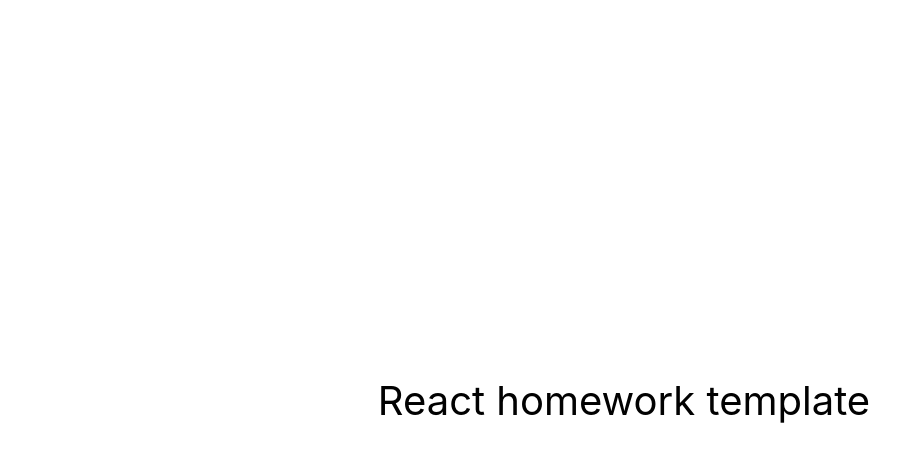
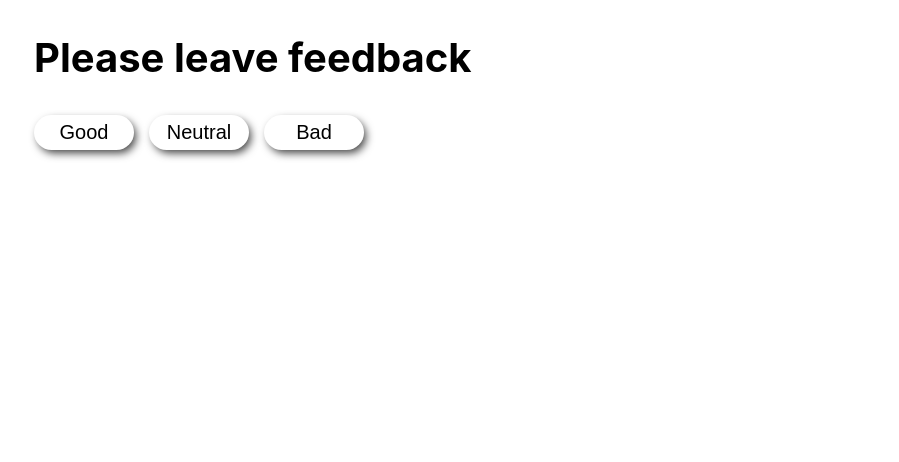
Before and after one commit to Vovap1991/goit-react-hw-02-feedback, a React (Create React App) app: page / in a window 1280 px wide. Shown: the top 462 px of the page, without its empty margins (16-915 px from the left). Built offline with nearby package versions, Linux system fonts and the light colour scheme.

Commit message:
Step 1, part 1 feedback function is done

```diff
--- a/package.json
+++ b/package.json
@@ -10,6 +10,7 @@
     "react": "^18.1.0",
     "react-dom": "^18.1.0",
     "react-scripts": "5.0.1",
+    "styled-components": "^6.0.7",
     "web-vitals": "^2.1.3"
   },
   "scripts": {
--- a/src/components/App.jsx
+++ b/src/components/App.jsx
@@ -1,16 +1,26 @@
-export const App = () => {
-  return (
-    <div
-      style={{
-        height: '100vh',
-        display: 'flex',
-        justifyContent: 'center',
-        alignItems: 'center',
-        fontSize: 40,
-        color: '#010101'
-      }}
-    >
-      React homework template
-    </div>
-  );
-};
+import React, { Component } from 'react';
+import { Feedback } from './Feedback/Feedback';
+
+export class App extends Component {
+  state = {
+    good: 0,
+    neutral: 0,
+    bad: 0,
+  };
+
+  getFeedback = type => {
+    this.setState(prevState => {
+      return {
+        [type]: prevState[type] + 1,
+      };
+    });
+  };
+
+  render() {
+    return (
+      <div>
+        <Feedback onIncrement={this.getFeedback} />
+      </div>
+    );
+  }
+}
--- /dev/null
+++ b/src/components/Feedback/Feedback.jsx
@@ -0,0 +1,14 @@
+import React, { Component } from 'react';
+
+import { FeedbackWrapper, FeedbackTitle, FeedbackBtn } from './Feedback.styled';
+
+export const Feedback = ({ onIncrement }) => {
+  return (
+    <FeedbackWrapper>
+      <FeedbackTitle>Please leave feedback</FeedbackTitle>
+      <FeedbackBtn onClick={() => onIncrement('good')}>Good</FeedbackBtn>
+      <FeedbackBtn onClick={() => onIncrement('neutral')}>Neutral</FeedbackBtn>
+      <FeedbackBtn onClick={() => onIncrement('bad')}>Bad</FeedbackBtn>
+    </FeedbackWrapper>
+  );
+};
--- /dev/null
+++ b/src/components/Feedback/Feedback.styled.js
@@ -0,0 +1,23 @@
+import styled from 'styled-components';
+
+export const FeedbackWrapper = styled.div`
+  margin-left: 50px;
+`;
+
+export const FeedbackTitle = styled.h2`
+  font-size: 40px;
+`;
+
+export const FeedbackBtn = styled.button`
+  padding: 5px;
+  width: 100px;
+  height: 35px;
+  border: none;
+  outline: none;
+  cursor: pointer;
+  background-color: white;
+  margin-right: 15px;
+  border-radius: 20px;
+  box-shadow: rgba(0, 0, 0, 0.75) 3px 4px 8px -1px;
+  font-size: 20px;
+`;
```
Also changed, not shown: 1 other file (tests, documents, lock files or other folders).
